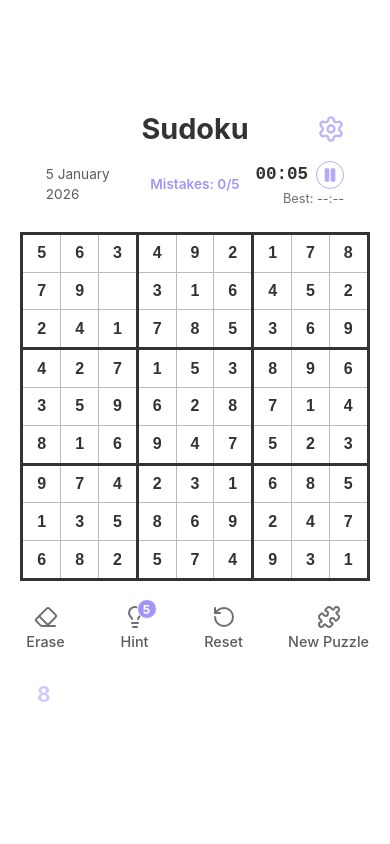
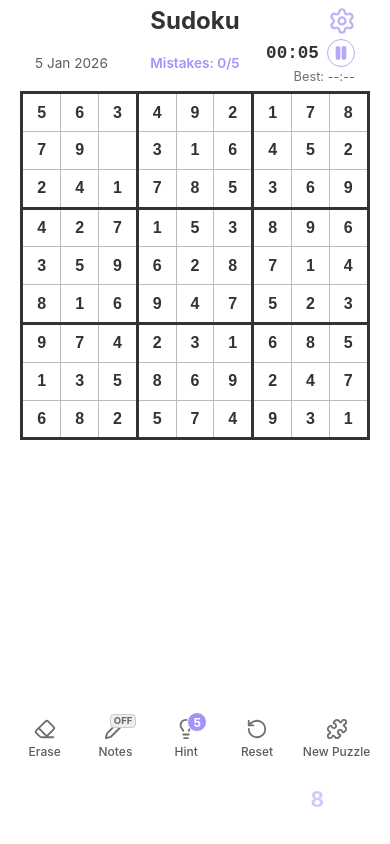
Before and after one commit to PikGames/Sudoku, a React app: page / in a window 390 px wide. Built offline with nearby package versions, Linux system fonts and the light colour scheme; the HTML template or start-up script is replaced by a standard one.

Commit message:
feat: Adding notes feature

```diff
--- a/src/App.css
+++ b/src/App.css
@@ -43,20 +43,38 @@ body {
   user-select: none;
   -webkit-user-select: none;
   touch-action: manipulation;
-  overflow-x: hidden;
+  overflow: hidden;
   margin: 0;
-  padding-bottom: env(safe-area-inset-bottom);
+  height: 100dvh;
+  width: 100vw;
+}
+
+#root {
+  height: 100%;
+}
+
+.main-game-container {
+  display: flex;
+  flex-direction: column;
+  align-items: center;
+  height: 100dvh;
+  width: 100vw;
+  padding: 0.5rem 0 env(safe-area-inset-bottom);
+  overflow: hidden;
+  justify-content: space-between;
 }
 
 .container {
   border-radius: 0.5rem;
-  padding: 1rem;
+  padding: 0.5rem;
   background: var(--bg-cell);
   display: flex;
   justify-content: center;
   align-items: center;
   width: fit-content;
-  margin: 0 auto;
+  margin: 0;
+  flex: 1;
+  min-height: 0;
 }
 
 .table {
@@ -67,6 +85,7 @@ body {
   border: 1px solid var(--border-color);
   padding: 0;
   background-color: var(--bg-cell);
+  position: relative;
 }
 
 .cell:nth-child(3),
@@ -213,12 +232,14 @@ body.dark input:read-only {
 
 
 .controls {
-  margin-top: 0rem;
+  margin-top: auto;
   display: flex;
   flex-direction: column;
   align-items: center;
   width: 100%;
   max-width: 600px;
+  flex-shrink: 0;
+  padding-bottom: 0.5rem;
 }
 
 .numbers-section {
@@ -250,6 +271,24 @@ body.dark input:read-only {
   flex-shrink: 0;
 }
 
+.number-btn.notes-active {
+  color: #888 !important;
+  opacity: 0.8 !important;
+}
+
+.number-btn.notes-active.active {
+  color: #555 !important;
+  transform: scale(1.1);
+}
+
+body.dark .number-btn.notes-active {
+  color: #777 !important;
+}
+
+body.dark .number-btn.notes-active.active {
+  color: #aaa !important;
+}
+
 .number-btn:hover {
   color: var(--primary);
   opacity: 1;
@@ -273,10 +312,11 @@ body.dark input:read-only {
   align-items: center;
   width: 100%;
   max-width: 600px;
-  margin: 0.5rem auto 1.5rem auto;
+  margin: 0.2rem auto 0.5rem auto;
   font-family: inherit;
   color: var(--text-color);
   font-size: 0.95rem;
+  flex-shrink: 0;
 }
 
 .info-item {
@@ -317,8 +357,7 @@ body.dark .info-item.center {
 }
 
 h1 {
-  margin-top: 0;
-  margin-bottom: 0.5rem;
+  margin: 0 0 0.1rem 0;
 }
 
 /* Timer and Pause Button Layout */
@@ -439,8 +478,9 @@ body.dark .modal-overlay {
   justify-content: center;
   align-items: center;
   position: relative;
-  margin-bottom: 0.5rem;
+  margin-bottom: 0.2rem;
   width: 85%;
+  flex-shrink: 0;
 }
 
 .game-header-top h1 {
@@ -541,7 +581,7 @@ body.dark .settings-popup {
 /* Custom Hint Button */
 /* Action Buttons Container */
 .action-buttons {
-  margin-top: 1rem;
+  margin-top: 0.5rem;
   display: flex;
   justify-content: center;
   align-items: center;
@@ -570,6 +610,10 @@ body.dark .settings-popup {
   opacity: 0.5;
   cursor: not-allowed;
   filter: grayscale(1);
+}
+
+.btn-icon-control:focus {
+  outline: none;
 }
 
 .icon-wrapper {
@@ -620,6 +664,77 @@ body.dark .settings-popup {
   border: 1px solid var(--bg-color);
 }
 
+/* Notes button styling */
+.notes-btn-active .label {
+  color: var(--primary);
+  opacity: 1;
+}
+
+.notes-btn-active .icon-wrapper svg {
+  stroke: var(--primary);
+  opacity: 1;
+}
+
+.toggle-badge {
+  position: absolute;
+  top: -4px;
+  right: -10px;
+  font-size: 0.6rem;
+  font-weight: bold;
+  padding: 1px 3px;
+  border-radius: 4px;
+  background: #eee;
+  color: #666;
+  border: 1px solid #ccc;
+  line-height: 1;
+}
+
+.toggle-badge.on {
+  background: var(--primary);
+  color: white;
+  border-color: var(--primary);
+}
+
+/* Notes Grid inside cell */
+.notes-grid {
+  position: absolute;
+  top: 0;
+  left: 0;
+  width: 100%;
+  height: 100%;
+  display: grid;
+  grid-template-columns: repeat(3, 1fr);
+  grid-template-rows: repeat(3, 1fr);
+  padding: 4px;
+  pointer-events: none;
+  z-index: 0;
+}
+
+.note-number {
+  font-size: 0.7rem;
+  color: #888;
+  display: flex;
+  justify-content: center;
+  align-items: center;
+  line-height: 1;
+  font-family: monospace;
+}
+
+body.dark .note-number {
+  color: #aaa;
+}
+
+/* Responsive adjustments for notes */
+@media (max-width: 480px) {
+  .note-number {
+    font-size: 0.55rem;
+  }
+
+  .notes-grid {
+    padding: 2px;
+  }
+}
+
 /* Standard text buttons (Reset, New Puzzle) */
 .btn-text {
   background: var(--btn-reset-bg);
@@ -653,12 +768,12 @@ body.dark .badge {
   }
 
   .container {
-    padding: 0.3rem;
+    padding: 0.1rem;
     max-width: 100vw;
-    overflow-x: hidden;
     display: flex;
     flex-direction: column;
     align-items: center;
+    margin: 0;
   }
 
   .table {
@@ -675,20 +790,20 @@ body.dark .badge {
 
   h1 {
     font-size: 1.2rem;
-    margin-bottom: 0.3rem;
+    margin: 0.1rem 0;
   }
 
   .game-header-top {
     width: 70%;
-    margin-bottom: 0.3rem;
+    margin-bottom: 0.1rem;
   }
 
   .game-info-bar {
     font-size: 0.8rem;
-    gap: 0.3rem;
-    margin: 0.3rem auto 1rem auto;
+    gap: 0.2rem;
+    margin: 0.1rem auto 0.2rem auto;
     padding: 0 0.5rem;
-    width: 90%;
+    width: 95%;
   }
 
   .info-item.left {
@@ -713,23 +828,29 @@ body.dark .badge {
   }
 
   .action-buttons {
-    gap: 0.5rem;
-    margin-top: 0.8rem;
+    gap: 0.2rem;
+    margin-top: 0.6rem;
     justify-content: space-around;
   }
 
   .btn-icon-control {
-    min-width: 55px;
-    padding: 4px;
+    min-width: 50px;
+    padding: 2px;
   }
 
   .icon-wrapper svg {
-    width: 22px;
-    height: 22px;
+    width: 20px;
+    height: 20px;
   }
 
   .label {
-    font-size: 0.75rem;
+    font-size: 0.65rem;
+  }
+
+  .toggle-badge {
+    font-size: 0.5rem;
+    right: -8px;
+    top: -2px;
   }
 
   .badge {
@@ -793,25 +914,33 @@ body.dark .badge {
   }
 
   h1 {
-    font-size: 1.8rem;
+    font-size: 1.5rem;
+    margin: 0.2rem 0;
   }
 
   .game-info-bar {
     font-size: 0.85rem;
     width: 82%;
+    margin: 0.1rem auto 0.3rem auto;
   }
 
   .action-buttons {
-    gap: 1.5rem;
+    gap: 0.8rem;
+    justify-content: center;
   }
 
   .btn-icon-control {
-    min-width: 65px;
+    min-width: 58px;
+    padding: 4px;
   }
 
   .icon-wrapper svg {
-    width: 24px;
-    height: 24px;
+    width: 22px;
+    height: 22px;
+  }
+
+  .label {
+    font-size: 0.75rem;
   }
 
   .numbers-pad {
--- a/src/App.jsx
+++ b/src/App.jsx
@@ -41,6 +41,8 @@ function App() {
   const [isPaused, setIsPaused] = useState(false);
   const [showSettings, setShowSettings] = useState(false);
   const [winOrigin, setWinOrigin] = useState(null);
+  const [isNotesMode, setIsNotesMode] = useState(false);
+  const [notes, setNotes] = useState(Array(9).fill(null).map(() => Array(9).fill(null).map(() => [])));
 
   const formatTime = (seconds) => {
     const mins = Math.floor(seconds / 60);
@@ -78,6 +80,7 @@ function App() {
     setTimer(0);
     setIsTimerRunning(true);
     setIsPaused(false);
+    setNotes(Array(9).fill(null).map(() => Array(9).fill(null).map(() => [])));
   };
   const handleNewPuzzle = () => {
     generateNewGame();
@@ -146,6 +149,13 @@ function App() {
 
   // to handle the global Numberpad (Standard Click / Tap)
   const handleNumberClick = (num) => {
+    if (isNotesMode) {
+      if (selected && board[selected[0]][selected[1]] === null) {
+        toggleNote(selected[0], selected[1], num);
+      }
+      return;
+    }
+
     if (selectedNumber === num) {
       // Deactivate if clicking the same number that is being highlighted
       setSelectedNumber(null);
@@ -153,7 +163,25 @@ function App() {
       // Input into selected cell
       handleInput(selected[0], selected[1], num.toString());
       setSelectedNumber(null);
+
+      // Clear notes in this cell when filled
+      setNotes(prev => prev.map((row, r) =>
+        row.map((cellNotes, c) => (r === selected[0] && c === selected[1] ? [] : cellNotes))
+      ));
     }
+  };
+
+  const toggleNote = (r, c, num) => {
+    setNotes(prev => {
+      const newNotes = prev.map(row => [...row.map(n => [...n])]);
+      const currentNotes = newNotes[r][c];
+      if (currentNotes.includes(num)) {
+        newNotes[r][c] = currentNotes.filter(n => n !== num);
+      } else {
+        newNotes[r][c] = [...currentNotes, num].sort((a, b) => a - b);
+      }
+      return newNotes;
+    });
   };
 
   // to handle the global Numberpad (Long Press: Highlight occurrences)
@@ -226,12 +254,20 @@ function App() {
     setTimer(0);
     setIsTimerRunning(true);
     setWinOrigin(null);
+    setNotes(Array(9).fill(null).map(() => Array(9).fill(null).map(() => [])));
+    setIsNotesMode(false);
   };
 
   // FEATURE: Gameplay Action Handlers
   const handleErase = () => {
     if (selected && puzzle[selected[0]][selected[1]] === null) {
-      handleInput(selected[0], selected[1], "");
+      if (isNotesMode) {
+        setNotes(prev => prev.map((row, r) =>
+          row.map((cellNotes, c) => (r === selected[0] && c === selected[1] ? [] : cellNotes))
+        ));
+      } else {
+        handleInput(selected[0], selected[1], "");
+      }
     }
   };
 
@@ -286,7 +322,7 @@ function App() {
   };
   return (
     <>
-      <div style={{ textAlign: "center", position: 'relative', display: 'flex', flexDirection: 'column', alignItems: 'center' }} ref={gameContainerRef}>
+      <div className="main-game-container" ref={gameContainerRef}>
         <div className="game-header-top">
           <h1>Sudoku</h1>
           <button className="btn-settings" onClick={() => setShowSettings(!showSettings)}>
@@ -322,7 +358,7 @@ function App() {
         </div>
         <div className="game-info-bar">
           <div className="info-item left">
-            {new Date().toLocaleDateString('en-GB', { day: 'numeric', month: 'long', year: 'numeric' })}
+            {new Date().toLocaleDateString('en-GB', { day: 'numeric', month: 'short', year: 'numeric' })}
           </div>
           <div className="info-item center">
             Mistakes: {mistakes}/{(difficulty === 'easy' || difficulty === 'medium') ? 5 : (difficulty === 'devilMode' ? 1 : 3)}
@@ -371,6 +407,8 @@ function App() {
           handleCellClick={handleCellClick}
           winOrigin={winOrigin}
           status={status}
+          notes={notes}
+          isNotesMode={isNotesMode}
         />
         <Controls
           handleReset={handleReset}
@@ -383,6 +421,8 @@ function App() {
           hintsUsed={hintsUsed}
           difficulty={difficulty}
           handleErase={handleErase}
+          isNotesMode={isNotesMode}
+          setIsNotesMode={setIsNotesMode}
         />
         {status && <h2 className="status">{status}</h2>}
       </div>
--- a/src/components/Controls.jsx
+++ b/src/components/Controls.jsx
@@ -1,8 +1,8 @@
 import classNames from 'classnames';
-import { Lightbulb, Eraser, RotateCcw, Puzzle } from 'lucide-react'
+import { Lightbulb, Eraser, RotateCcw, Puzzle, Pencil } from 'lucide-react'
 import React, { useRef } from 'react'
 
-const NumberButton = ({ num, onClick, onLongPress, isActive }) => {
+const NumberButton = ({ num, onClick, onLongPress, isActive, isFinished, isNotesMode }) => {
   const timerRef = useRef(null);
   const isLongPress = useRef(false);
 
@@ -38,21 +38,22 @@ const NumberButton = ({ num, onClick, onLongPress, isActive }) => {
 
   return (
     <button
-      className={classNames("number-btn", { active: isActive })}
-      onMouseDown={startPress}
-      onMouseUp={endPress}
-      onMouseLeave={cancelPress}
-      onTouchStart={startPress}
-      onTouchEnd={endPress}
-      onTouchCancel={cancelPress}
+      className={classNames("number-btn", { active: isActive, finished: isFinished, "notes-active": isNotesMode })}
+      onMouseDown={isFinished ? null : startPress}
+      onMouseUp={isFinished ? null : endPress}
+      onMouseLeave={isFinished ? null : cancelPress}
+      onTouchStart={isFinished ? null : startPress}
+      onTouchEnd={isFinished ? null : endPress}
+      onTouchCancel={isFinished ? null : cancelPress}
       onContextMenu={(e) => e.preventDefault()}
+      style={isFinished ? { visibility: 'hidden', pointerEvents: 'none' } : {}}
     >
       {num}
     </button>
   );
 };
 
-export default function Controls({ handleReset, handleNewPuzzle, handleNumberClick, handleNumberLongPress, selectedNumber, finishedNumbers, handleErase, handleHint, hintsUsed, difficulty }) {
+export default function Controls({ handleReset, handleNewPuzzle, handleNumberClick, handleNumberLongPress, selectedNumber, finishedNumbers, handleErase, handleHint, hintsUsed, difficulty, isNotesMode, setIsNotesMode }) {
   const numbers = [1, 2, 3, 4, 5, 6, 7, 8, 9];
 
   return (
@@ -63,6 +64,18 @@ export default function Controls({ handleReset, handleNewPuzzle, handleNumberCli
             <Eraser size={28} />
           </div>
           <span className="label">Erase</span>
+        </button>
+        <button
+          className={classNames("btn-icon-control", { "notes-btn-active": isNotesMode })}
+          onClick={() => setIsNotesMode(!isNotesMode)}
+        >
+          <div className="icon-wrapper">
+            <Pencil size={28} />
+            <div className={classNames("toggle-badge", { on: isNotesMode })}>
+              {isNotesMode ? "ON" : "OFF"}
+            </div>
+          </div>
+          <span className="label">Notes</span>
         </button>
         <button
           className="btn-icon-control"
@@ -95,15 +108,15 @@ export default function Controls({ handleReset, handleNewPuzzle, handleNumberCli
       <div className='numbers-section'>
         <div className='numbers-pad'>
           {numbers.map((num, index) => (
-            !finishedNumbers[index] && (
             <NumberButton
               key={num}
               num={num}
               isActive={selectedNumber === num}
+              isFinished={finishedNumbers[index]}
+              isNotesMode={isNotesMode}
               onClick={handleNumberClick}
               onLongPress={handleNumberLongPress}
             />
-            )
           ))}
         </div>
       </div>
--- a/src/components/Grid.jsx
+++ b/src/components/Grid.jsx
@@ -13,6 +13,8 @@ function Grid({
   handleCellClick,
   winOrigin,
   status,
+  notes,
+  isNotesMode,
 }) {
   return (
     <table className="table">
@@ -74,6 +76,15 @@ function Grid({
                       "win-ripple": isWinRipple,
                     })}
                   >
+                    {cell === null && notes[rowIndex][cellIndex].length > 0 && (
+                      <div className="notes-grid">
+                        {[1, 2, 3, 4, 5, 6, 7, 8, 9].map(n => (
+                          <div key={n} className="note-number">
+                            {notes[rowIndex][cellIndex].includes(n) ? n : ""}
+                          </div>
+                        ))}
+                      </div>
+                    )}
                     <input
                       type="text"
                       maxLength={1}
```
Lines whose indentation alone changed are shown as unchanged.
